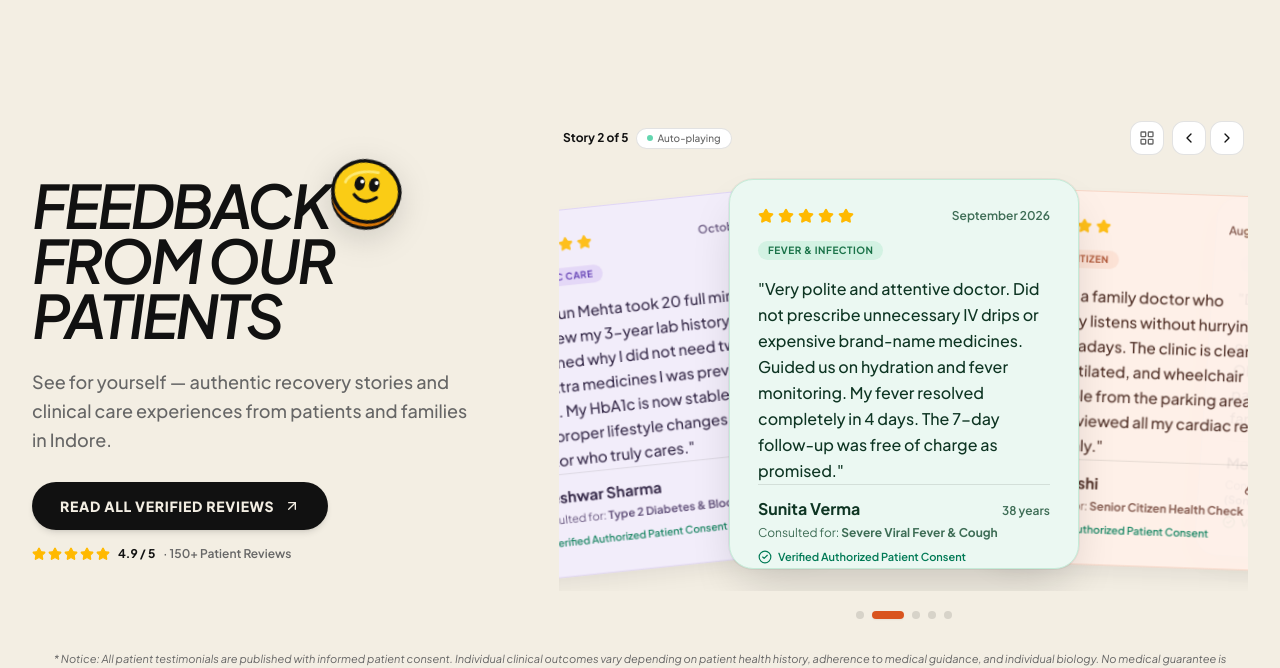
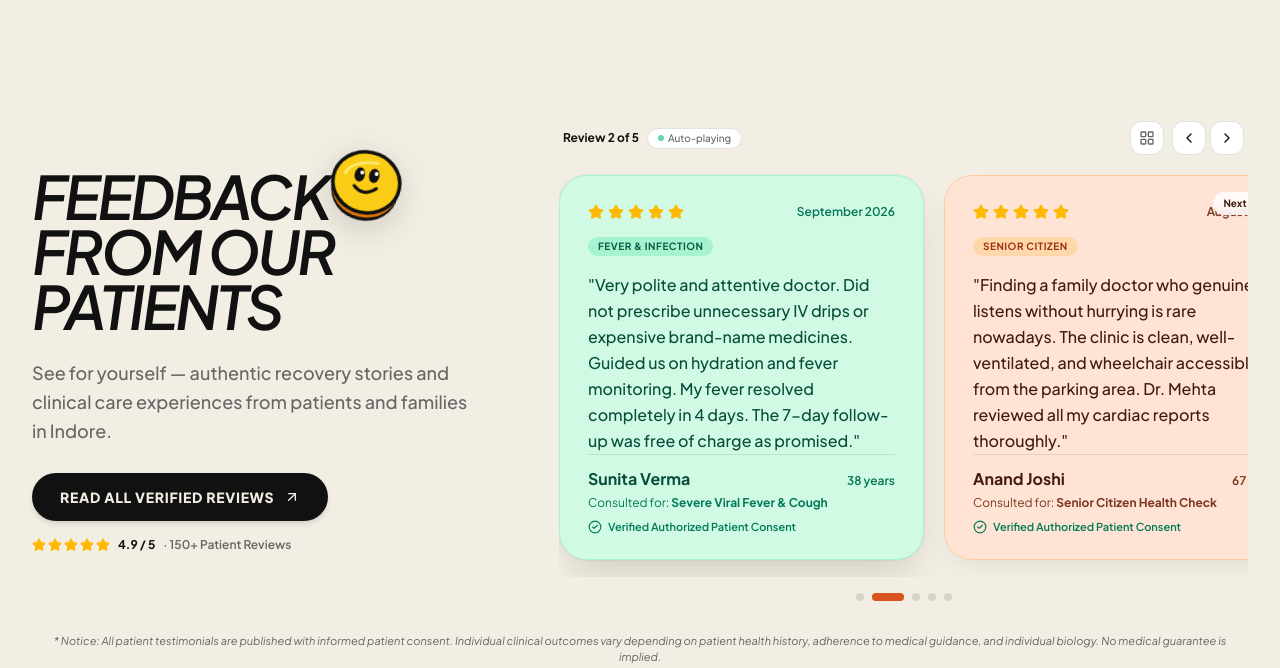
Before and after one commit to Prem-Mourya/clinic-standards, a React (Vite) app: page / in a window 1280 px wide. Shown: the part 3360-4028 px from the top of the page. Built offline with nearby package versions, Linux system fonts and the light colour scheme; a web font is replaced by a local one.

Commit message:
feat: layout 1 full card and next card half in screen with receding card-back transition

```diff
--- a/src/components/animations/OverlappingCardStack.tsx
+++ b/src/components/animations/OverlappingCardStack.tsx
@@ -18,47 +18,47 @@ interface OverlappingCardStackProps {
   autoPlayInterval?: number;
 }
 
-// Curated pastel palettes per card index matching the video reference
+// Curated pastel palettes matching the reference cards
 const CARD_PALETTES = [
   {
-    bg: 'bg-[#F2EDFD] dark:bg-[#1E1730]',
-    border: 'border-[#DDD2F8] dark:border-[#3C2D5C]',
+    bg: 'bg-[#EDE4FF] dark:bg-[#201533]',
+    border: 'border-[#DAC8FC] dark:border-[#3E2C5E]',
     text: 'text-[#1D1135] dark:text-[#EFEAFC]',
     subtext: 'text-[#564573] dark:text-[#A79AC2]',
-    tagBg: 'bg-[#E2D5FA] dark:bg-[#2C2147]',
-    tagText: 'text-[#532DB0] dark:text-[#C7ACFA]'
+    tagBg: 'bg-[#DDD0FA] dark:bg-[#2D1F47]',
+    tagText: 'text-[#4F26B8] dark:text-[#C7ACFA]'
   },
   {
-    bg: 'bg-[#EBF8F2] dark:bg-[#122A1E]',
-    border: 'border-[#C5EBD8] dark:border-[#1F4C36]',
-    text: 'text-[#0E3523] dark:text-[#E3F7EE]',
-    subtext: 'text-[#3E6D56] dark:text-[#96C7AF]',
-    tagBg: 'bg-[#D3F2E3] dark:bg-[#1B3E2D]',
-    tagText: 'text-[#1B7349] dark:text-[#78E2AE]'
+    bg: 'bg-[#D1FAE5] dark:bg-[#062D1D]',
+    border: 'border-[#A7F3D0] dark:border-[#0F5135]',
+    text: 'text-[#064E3B] dark:text-[#D1FAE5]',
+    subtext: 'text-[#047857] dark:text-[#6EE7B7]',
+    tagBg: 'bg-[#A7F3D0] dark:bg-[#0B3D28]',
+    tagText: 'text-[#065F46] dark:text-[#A7F3D0]'
   },
   {
-    bg: 'bg-[#FFF0E8] dark:bg-[#2E1C15]',
-    border: 'border-[#F8D2C2] dark:border-[#522E22]',
-    text: 'text-[#3E1A11] dark:text-[#FDEAE2]',
-    subtext: 'text-[#7B4D41] dark:text-[#CBB0A7]',
-    tagBg: 'bg-[#FDE0D3] dark:bg-[#43251B]',
-    tagText: 'text-[#A84523] dark:text-[#FCA587]'
+    bg: 'bg-[#FFE4D6] dark:bg-[#341B12]',
+    border: 'border-[#FECBA1] dark:border-[#5C2B1A]',
+    text: 'text-[#431B0E] dark:text-[#FFEADF]',
+    subtext: 'text-[#7C3620] dark:text-[#E2A58F]',
+    tagBg: 'bg-[#FED7AA] dark:bg-[#4A2215]',
+    tagText: 'text-[#9A3412] dark:text-[#FDBA74]'
   },
   {
-    bg: 'bg-[#ECF5FE] dark:bg-[#112338]',
-    border: 'border-[#C8E1FC] dark:border-[#1E3E64]',
-    text: 'text-[#0A2946] dark:text-[#E4F1FD]',
-    subtext: 'text-[#3B6286] dark:text-[#96BBDC]',
-    tagBg: 'bg-[#D5E9FD] dark:bg-[#1B3654]',
-    tagText: 'text-[#1A62A6] dark:text-[#7EB9F7]'
+    bg: 'bg-[#E0F2FE] dark:bg-[#0C273D]',
+    border: 'border-[#BAE6FD] dark:border-[#14476E]',
+    text: 'text-[#0C4A6E] dark:text-[#E0F2FE]',
+    subtext: 'text-[#0369A1] dark:text-[#7DD3FC]',
+    tagBg: 'bg-[#BAE6FD] dark:bg-[#123856]',
+    tagText: 'text-[#0284C7] dark:text-[#BAE6FD]'
   },
   {
-    bg: 'bg-[#FEF9E8] dark:bg-[#2B2513]',
-    border: 'border-[#F7E7B8] dark:border-[#4C411D]',
-    text: 'text-[#382D08] dark:text-[#FAF4DC]',
-    subtext: 'text-[#706030] dark:text-[#C7BA8E]',
-    tagBg: 'bg-[#FDF0C8] dark:bg-[#3D3417]',
-    tagText: 'text-[#8A6A0B] dark:text-[#F4CE5E]'
+    bg: 'bg-[#FEF08A]/40 dark:bg-[#2E280C]',
+    border: 'border-[#FDE047]/60 dark:border-[#524612]',
+    text: 'text-[#422006] dark:text-[#FEF9C3]',
+    subtext: 'text-[#713F12] dark:text-[#FDE047]',
+    tagBg: 'bg-[#FEF08A]/80 dark:bg-[#403610]',
+    tagText: 'text-[#854D0E] dark:text-[#FEF08A]'
   }
 ];
 
@@ -67,7 +67,7 @@ export const OverlappingCardStack: React.FC<OverlappingCardStackProps> = ({
   className = '',
   allowViewToggle = true,
   autoPlay = true,
-  autoPlayInterval = 4200
+  autoPlayInterval = 4400
 }) => {
   const [currentIndex, setCurrentIndex] = useState(0);
   const [isAnimating, setIsAnimating] = useState(false);
@@ -94,14 +94,14 @@ export const OverlappingCardStack: React.FC<OverlappingCardStackProps> = ({
     if (isAnimating) return;
     setIsAnimating(true);
     setCurrentIndex((prev) => (prev + 1) % total);
-    setTimeout(() => setIsAnimating(false), 460);
+    setTimeout(() => setIsAnimating(false), 540);
   }, [isAnimating, total]);
 
   const handlePrev = useCallback(() => {
     if (isAnimating) return;
     setIsAnimating(true);
     setCurrentIndex((prev) => (prev - 1 + total) % total);
-    setTimeout(() => setIsAnimating(false), 460);
+    setTimeout(() => setIsAnimating(false), 540);
   }, [isAnimating, total]);
 
   // Automated Smooth Cycling with Hover & Focus Pause
@@ -138,7 +138,7 @@ export const OverlappingCardStack: React.FC<OverlappingCardStackProps> = ({
   const handlePointerMove = (e: React.PointerEvent) => {
     if (!isDragging) return;
     const diff = e.clientX - dragStartX.current;
-    const clampedDiff = Math.max(-130, Math.min(130, diff));
+    const clampedDiff = Math.max(-140, Math.min(140, diff));
     setDragOffset(clampedDiff);
   };
 
@@ -155,6 +155,12 @@ export const OverlappingCardStack: React.FC<OverlappingCardStackProps> = ({
     setDragOffset(0);
   };
 
+  // Helper for infinite circular offset relative to currentIndex
+  const getCircularOffset = (idx: number, current: number, count: number): number => {
+    const rawDiff = ((idx - current) % count + count) % count;
+    return rawDiff > count / 2 ? rawDiff - count : rawDiff;
+  };
+
   // Grid view option
   if (viewMode === 'grid') {
     return (
@@ -166,7 +172,7 @@ export const OverlappingCardStack: React.FC<OverlappingCardStackProps> = ({
               className="press-tactile inline-flex items-center gap-1.5 px-3 py-1.5 rounded-lg text-xs font-bold bg-[var(--bg-card)] border border-[var(--border-subtle)] text-[var(--text-structure)] hover:border-[var(--accent-primary)] cursor-pointer"
             >
               <Layers className="w-3.5 h-3.5 text-[var(--accent-primary)]" />
-              <span>Switch to Overlap Deck View</span>
+              <span>Switch to Cards View</span>
             </button>
           </div>
         )}
@@ -177,7 +183,7 @@ export const OverlappingCardStack: React.FC<OverlappingCardStackProps> = ({
             return (
               <div
                 key={item.id}
-                className={`rounded-3xl p-6 sm:p-7 border ${palette.bg} ${palette.border} ${palette.text} flex flex-col justify-between card-hover shadow-xs`}
+                className={`rounded-[28px] p-6 sm:p-7 border ${palette.bg} ${palette.border} ${palette.text} flex flex-col justify-between card-hover shadow-xs`}
               >
                 <div className="space-y-3">
                   <div className="flex items-center justify-between text-xs">
@@ -218,6 +224,11 @@ export const OverlappingCardStack: React.FC<OverlappingCardStackProps> = ({
     );
   }
 
+  // Card dimensions matching reference image: 1 full card on left, 2nd card next to come showing half on screen
+  const cardWidth = isMobile ? 275 : 365;
+  const cardGap = isMobile ? 14 : 20;
+  const stepX = cardWidth + cardGap;
+
   return (
     <div
       className={`relative w-full ${className}`}
@@ -226,15 +237,15 @@ export const OverlappingCardStack: React.FC<OverlappingCardStackProps> = ({
       onFocusCapture={() => setIsPaused(true)}
       onBlurCapture={() => setIsPaused(false)}
     >
-      <div className="space-y-4">
-        {/* Top Mini Status Bar */}
+      <div className="space-y-3">
+        {/* Top Mini Control / Reading Status Bar */}
         <div className="flex items-center justify-between flex-wrap gap-2 px-1">
           <div className="flex items-center gap-2">
             <span className="text-xs font-bold text-[var(--text-structure)] tabular-nums">
-              Story {currentIndex + 1} of {total}
+              Review {currentIndex + 1} of {total}
             </span>
 
-            {/* Reading Status Pill */}
+            {/* Reading Status Indicator */}
             {isPaused ? (
               <span className="inline-flex items-center gap-1 px-2.5 py-0.5 rounded-full text-[10px] font-bold bg-amber-500/15 text-amber-700 dark:text-amber-300 border border-amber-500/30 animate-pulse">
                 <BookOpen className="w-3 h-3" />
@@ -286,120 +297,134 @@ export const OverlappingCardStack: React.FC<OverlappingCardStackProps> = ({
           </div>
         </div>
 
-        {/* Horizontal Overlapping Card Deck Stage */}
+        {/*
+          Cards Viewport Stage:
+          - Shows 1 FULL card on the left
+          - Shows 2nd card next to come HALF on the right
+          - Animation: when next card arrives, current card goes BACK in 3D depth and moves away
+        */}
         <div
           ref={containerRef}
           onPointerDown={handlePointerDown}
           onPointerMove={handlePointerMove}
           onPointerUp={handlePointerUp}
           onPointerCancel={handlePointerUp}
-          className="relative h-[440px] sm:h-[420px] w-full overflow-hidden select-none cursor-grab active:cursor-grabbing touch-pan-y"
-          style={{ perspective: '1400px' }}
+          className="relative h-[430px] sm:h-[410px] w-full overflow-hidden select-none cursor-grab active:cursor-grabbing touch-pan-y"
+          style={{ perspective: '1200px' }}
         >
           {testimonials.map((item, idx) => {
-            const offset = idx - currentIndex;
+            const offset = getCircularOffset(idx, currentIndex, total);
             const palette = CARD_PALETTES[idx % CARD_PALETTES.length];
-            const stepX = isMobile ? 180 : 250;
 
-            // Card Geometry matching the video:
-            // - Active Center card: offset = 0, scale 1, rotate 0deg, full opacity
-            // - Left card (previous): offset = -1, tilted negative rotate(-6deg), peeking left
-            // - Right card (next): offset = 1, upright peeking right, scale 0.96, rotate 2deg
-            // - Far right cards: offset >= 2, stacked further right
+            // Geometry Specification matching user's requested layout:
+            // 1) offset === 0 (Active 1 Full Card):
+            //    Positioned on the left (translateX = 0), full scale, zIndex = 20
+            // 2) offset === 1 (2nd card next to come, showing half in screen):
+            //    Positioned right next to card 1 (translateX = stepX), scale 1.0, zIndex = 15
+            // 3) offset === -1 (Card that just exited / "goes back"):
+            //    Pushes back in 3D (translateZ = -70px, scale = 0.92, translateX = -stepX * 0.95), zIndex = 10, fades out
+            // 4) offset >= 2 (Upcoming waiting offscreen right):
+            //    translateX = stepX * 1.9, scale = 0.94, opacity = 0
             let translateX = 0;
             let translateY = 0;
+            let translateZ = 0;
             let rotate = 0;
             let scale = 1;
             let opacity = 1;
-            let zIndex = 30;
+            let zIndex = 20;
             let pointerEvents: 'auto' | 'none' = 'none';
 
             if (offset === 0) {
-              // Active Center Card
+              // 1 FULL CARD (in front on the left)
               translateX = 0;
               translateY = 0;
+              translateZ = 0;
               rotate = 0;
               scale = 1;
               opacity = 1;
-              zIndex = 30;
+              zIndex = 20;
               pointerEvents = 'auto';
 
               if (isDragging) {
                 translateX += dragOffset;
-                rotate += dragOffset * 0.04;
+                rotate += dragOffset * 0.02;
+              }
+            } else if (offset === 1) {
+              // 2nd CARD NEXT TO COME (showing half in screen on the right)
+              translateX = stepX;
+              translateY = 0;
+              translateZ = 0;
+              rotate = 0;
+              scale = 1;
+              opacity = 1;
+              zIndex = 15;
+              pointerEvents = 'auto';
+
+              if (isDragging) {
+                translateX += dragOffset;
               }
             } else if (offset === -1) {
-              // Previous card peeking on the left, tilted
-              translateX = -stepX;
+              // CARD GOES BACK (moves backward in depth and recedes to the left)
+              translateX = -stepX * 0.95;
+              translateY = 6;
+              translateZ = -70;
+              rotate = -2;
+              scale = 0.92;
+              opacity = 0;
+              zIndex = 10;
+              pointerEvents = 'none';
+            } else if (offset === 2) {
+              // Card waiting off-screen to the right, ready to become the next half-card
+              translateX = stepX * 1.9;
+              translateY = 0;
+              translateZ = -40;
+              rotate = 0;
+              scale = 0.95;
+              opacity = 0;
+              zIndex = 5;
+              pointerEvents = 'none';
+            } else {
+              // Off-screen behind
+              translateX = -stepX * 1.8;
               translateY = 10;
-              rotate = -6;
-              scale = 0.94;
-              opacity = 0.88;
-              zIndex = 20;
-              pointerEvents = 'auto';
-            } else if (offset === 1) {
-              // Next card peeking on the right, ready to enter
-              translateX = stepX;
-              translateY = 6;
-              rotate = 2;
-              scale = 0.96;
-              opacity = 0.9;
-              zIndex = 25;
-              pointerEvents = 'auto';
-            } else if (offset === 2) {
-              // Second card to the right
-              translateX = stepX * 1.85;
-              translateY = 12;
-              rotate = 4;
-              scale = 0.92;
-              opacity = 0.55;
-              zIndex = 15;
-            } else if (offset < -1) {
-              // Passed card far to the left
-              translateX = -stepX * 2;
-              translateY = 16;
-              rotate = -10;
+              translateZ = -90;
+              rotate = -4;
               scale = 0.88;
               opacity = 0;
-              zIndex = 10;
-            } else {
-              // Upcoming cards far to the right
-              translateX = stepX * 2.7;
-              translateY = 16;
-              rotate = 6;
-              scale = 0.88;
-              opacity = 0;
-              zIndex = 10;
+              zIndex = 5;
+              pointerEvents = 'none';
             }
 
             return (
               <div
                 key={item.id}
                 onClick={() => {
-                  if (offset !== 0 && !isAnimating) {
-                    if (offset === 1) handleNext();
-                    else if (offset === -1) handlePrev();
+                  if (offset === 1 && !isAnimating) {
+                    handleNext();
                   }
                 }}
-                className={`absolute top-2 left-1/2 -ml-[145px] sm:-ml-[175px] w-[290px] sm:w-[350px] h-[410px] sm:h-[390px] rounded-3xl p-6 sm:p-7 border ${palette.bg} ${palette.border} ${palette.text} shadow-xl will-change-transform flex flex-col justify-between transition-all ${
+                className={`absolute top-2 left-0 h-[400px] sm:h-[385px] rounded-[28px] p-6 sm:p-7 border ${palette.bg} ${palette.border} ${palette.text} shadow-lg will-change-transform flex flex-col justify-between transition-all ${
                   offset === 0
                     ? 'cursor-grab active:cursor-grabbing'
-                    : 'cursor-pointer hover:opacity-100'
+                    : offset === 1
+                    ? 'cursor-pointer hover:opacity-100'
+                    : ''
                 }`}
                 style={{
-                  transform: `translate3d(${translateX}px, ${translateY}px, 0) rotate(${rotate}deg) scale(${scale})`,
+                  width: `${cardWidth}px`,
+                  transform: `translate3d(${translateX}px, ${translateY}px, ${translateZ}px) rotate(${rotate}deg) scale(${scale})`,
                   opacity,
                   zIndex,
                   pointerEvents,
-                  transitionDuration: isDragging && offset === 0 ? '0ms' : '520ms',
+                  transitionDuration: isDragging && offset === 0 ? '0ms' : '540ms',
                   transitionTimingFunction: 'cubic-bezier(0.16, 1, 0.3, 1)',
                   boxShadow:
                     offset === 0
-                      ? '0 24px 48px -12px rgba(0, 0, 0, 0.18), 0 0 0 1px rgba(0, 0, 0, 0.05)'
-                      : '0 12px 28px -8px rgba(0, 0, 0, 0.1)'
+                      ? '0 20px 40px -12px rgba(0, 0, 0, 0.16), 0 0 0 1px rgba(0, 0, 0, 0.04)'
+                      : '0 10px 24px -8px rgba(0, 0, 0, 0.08)'
                 }}
               >
-                {/* Card Top: Stars & Category Tag */}
+                {/* Card Top: Rating Stars, Date & Category Tag */}
                 <div className="space-y-3">
                   <div className="flex items-center justify-between">
                     <div className="flex items-center gap-1 text-amber-500">
@@ -422,7 +447,7 @@ export const OverlappingCardStack: React.FC<OverlappingCardStackProps> = ({
                   </p>
                 </div>
 
-                {/* Card Bottom: Patient info & verification */}
+                {/* Card Bottom: Patient Info & Verification (Styled like the reference) */}
                 <div className="pt-3 border-t border-black/10 dark:border-white/10 space-y-1">
                   <div className="flex items-baseline justify-between">
                     <span className="font-bold text-sm sm:text-base">{item.patientName}</span>
@@ -439,10 +464,10 @@ export const OverlappingCardStack: React.FC<OverlappingCardStackProps> = ({
                   </div>
                 </div>
 
-                {/* Click indicator on peeking cards */}
-                {offset !== 0 && (
-                  <div className="absolute top-4 right-4 px-2 py-0.5 rounded-full bg-white/80 dark:bg-black/50 backdrop-blur-xs text-[10px] font-bold shadow-xs">
-                    {offset === 1 ? 'Next →' : '← Prev'}
+                {/* Click indicator on the half-visible next card */}
+                {offset === 1 && (
+                  <div className="absolute top-4 right-4 px-2.5 py-1 rounded-full bg-white/80 dark:bg-black/60 backdrop-blur-xs text-[10px] font-bold shadow-xs">
+                    Next card →
                   </div>
                 )}
               </div>
@@ -451,7 +476,7 @@ export const OverlappingCardStack: React.FC<OverlappingCardStackProps> = ({
         </div>
 
         {/* Story Scrubber Progress Dots */}
-        <div className="flex items-center justify-center gap-2 pt-1">
+        <div className="flex items-center justify-start sm:justify-center gap-2 pt-1 px-1">
           {testimonials.map((_, i) => (
             <button
               key={i}
@@ -460,7 +485,7 @@ export const OverlappingCardStack: React.FC<OverlappingCardStackProps> = ({
                 if (currentIndex !== i && !isAnimating) {
                   setIsAnimating(true);
                   setCurrentIndex(i);
-                  setTimeout(() => setIsAnimating(false), 460);
+                  setTimeout(() => setIsAnimating(false), 540);
                 }
               }}
               className={`h-2 rounded-full transition-all duration-300 cursor-pointer ${
--- a/src/pages/HomePage.tsx
+++ b/src/pages/HomePage.tsx
@@ -443,14 +443,14 @@ export const HomePage: React.FC = () => {
             </ScrollReveal>
           </div>
 
-          {/* Right Column: Automated Smooth Overlapping Card Deck */}
-          <div className="lg:col-span-7">
+          {/* Right Column: Automated Smooth Overlapping Card Deck (1 Full Card + 1 Half Card) */}
+          <div className="lg:col-span-7 overflow-hidden">
             <ScrollReveal direction="right">
               <OverlappingCardStack
                 testimonials={TESTIMONIALS}
                 allowViewToggle={true}
                 autoPlay={true}
-                autoPlayInterval={4200}
+                autoPlayInterval={4400}
               />
             </ScrollReveal>
           </div>
```
